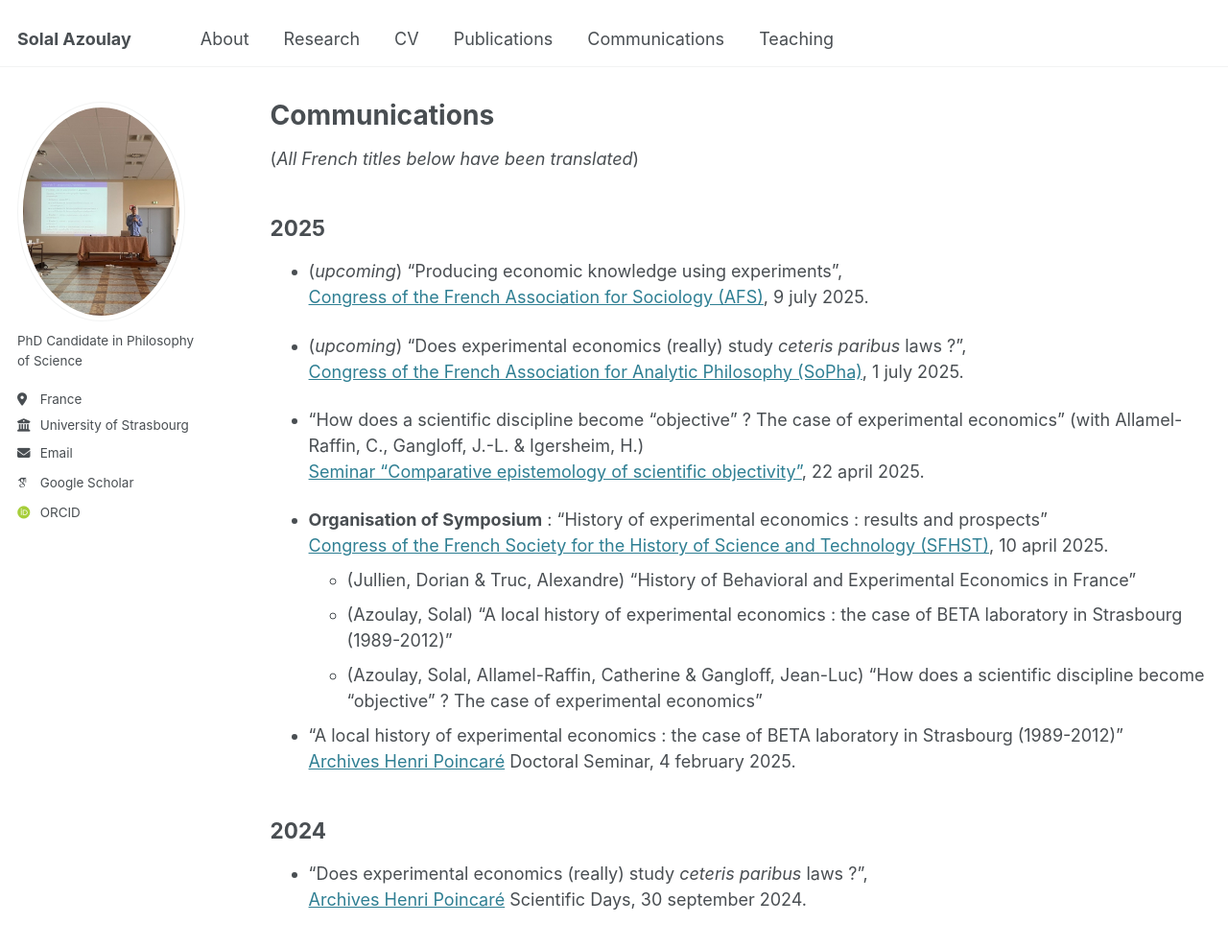
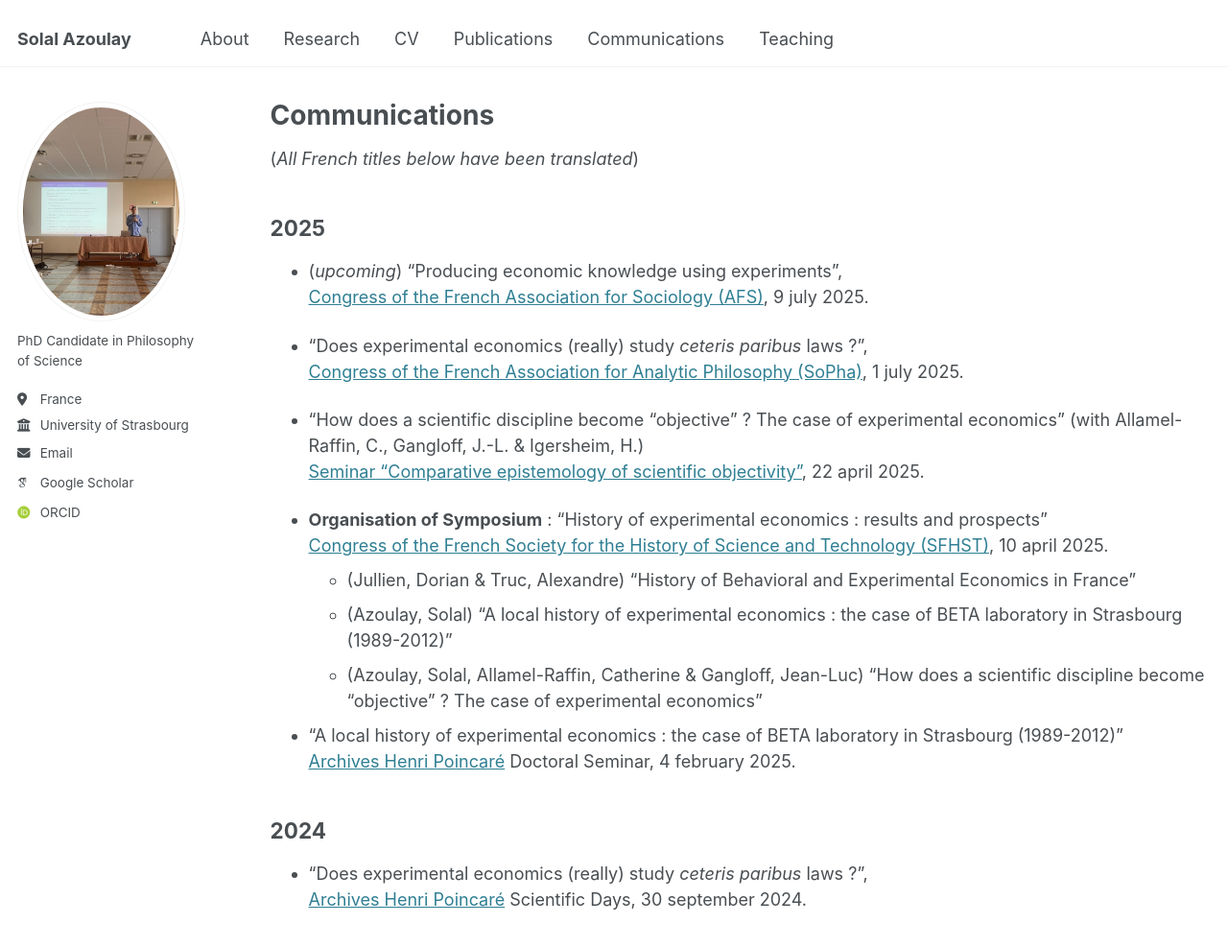
Before and after one commit to solal-azoulay/solal-azoulay.github.io, a Jekyll site: the page built from _pages/Communications.md, in a window 1280 px wide and 1257 px high. Shown: the top 987 px of the window at 96% size. Built offline with Jekyll 4.4.1, drawn with Linux system fonts in a browser that asks for light colours; some web fonts are replaced.

Commit message:
Update Communications.md

```diff
--- a/_pages/Communications.md
+++ b/_pages/Communications.md
@@ -12,7 +12,7 @@ author_profile: true
 - (*upcoming*) "Producing economic knowledge using experiments",
 [Congress of the French Association for Sociology (AFS)](https://afs-socio.fr/congres/toulouse2025/), 9 july 2025.
 
-- (*upcoming*) "Does experimental economics (really) study *ceteris paribus* laws ?",
+- "Does experimental economics (really) study *ceteris paribus* laws ?",
 [Congress of the French Association for Analytic Philosophy (SoPha)](https://sopha2025.sciencesconf.org/), 1 july 2025.
 
 - "How does a scientific discipline become "objective" ? The case of experimental economics" (with Allamel-Raffin, C., Gangloff, J.-L. & Igersheim, H.)
```
